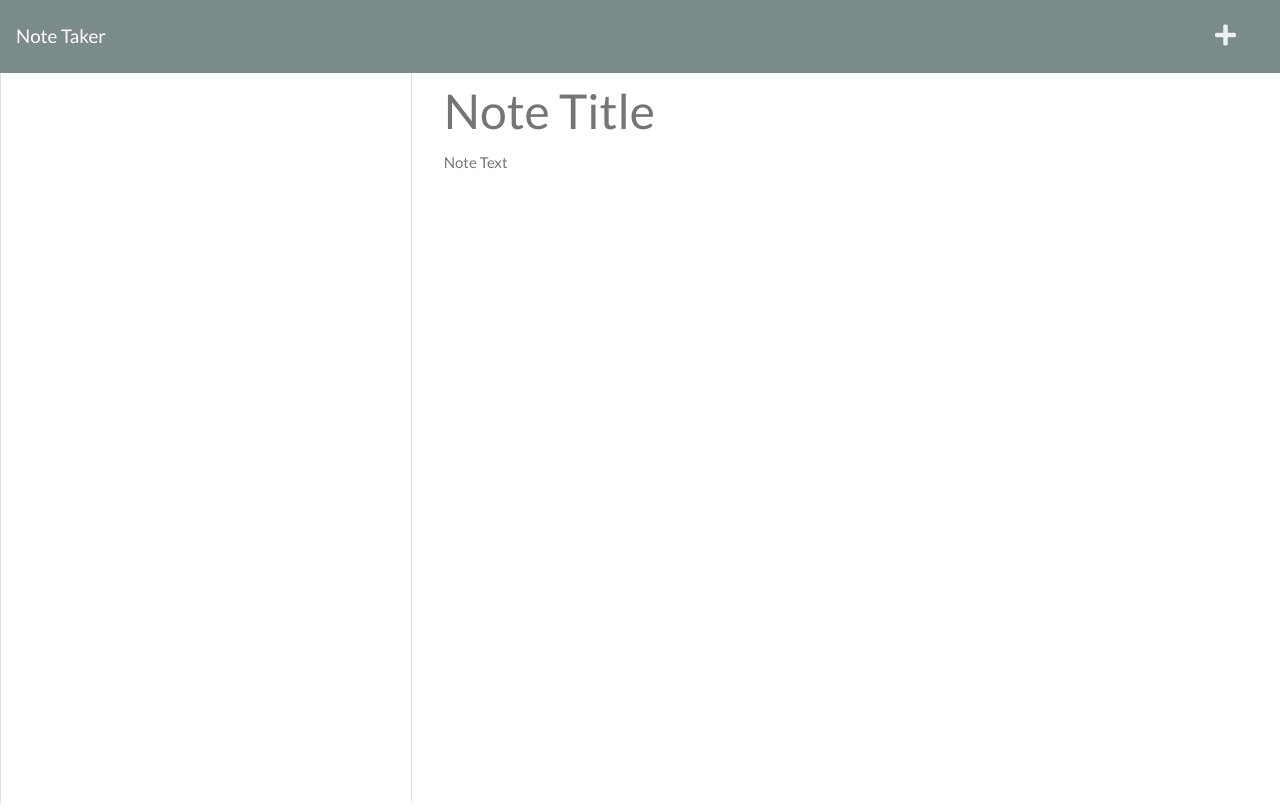
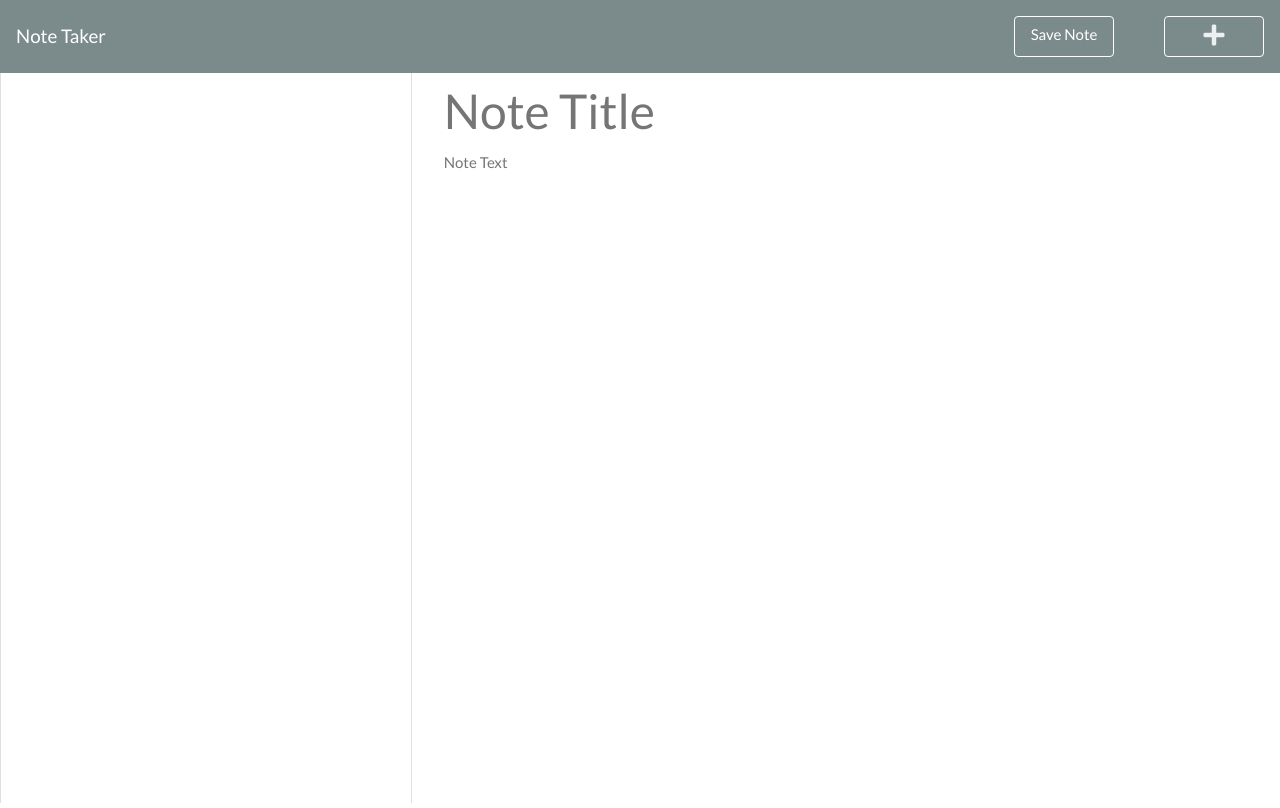
Before and after one commit to jkwalsh127/note-taker-app, a website: page public/notes.html in a window 1280 px wide. Drawn offline with nearby package versions, Linux system fonts and the light colour scheme; files that its build step writes are made by us from their sources; files whose address does not match are found by name.

Commit message:
add and format save and new note buttons

```diff
--- a/public/notes.html
+++ b/public/notes.html
@@ -15,14 +15,16 @@
       integrity="sha384-mzrmE5qonljUremFsqc01SB46JvROS7bZs3IO2EmfFsd15uHvIt+Y8vEf7N7fWAU"
       crossorigin="anonymous"
     />
-    <link rel="stylesheet" href="/assets/css/styles.css" />
+    <link rel="stylesheet" href="./styles/styles.css" />
   </head>
 
   <body>
     <nav class="navbar navbar-dark bg-dark">
       <a class="navbar-brand" href="/">Note Taker </a>
       <div class="icons">
-        <i class="fas fa-save text-light save-note"></i>
+        <button class="btn" id="save-note-btn">
+          <p id="save-btn-text">Save Note</p>
+        </button>
         <button class="btn" id="new-note-btn">
           <i class="fas fa-plus text-light new-note"></i>
         </button>
--- a/public/styles/styles.css
+++ b/public/styles/styles.css
@@ -103,3 +103,31 @@ body {
   font-size: 20px;
   align-self: center;
 }
+
+#new-note-btn {
+  width: 100px;
+  background: none;
+  border: 1px solid white;
+  background-color: rgba(0, 0, 0, 0);
+}
+
+#save-note-btn {
+  width: 100px;
+  background: none;
+  border: 1px solid white;
+  background-color: rgba(0, 0, 0, 0);
+  display: flex;
+  justify-content: center;
+}
+
+#save-btn-text {
+  color: white;
+  font-weight: 500;
+  margin: 0;
+}
+
+.icons {
+  display: flex;
+  min-width:250px;
+  justify-content: space-between;
+}
```
